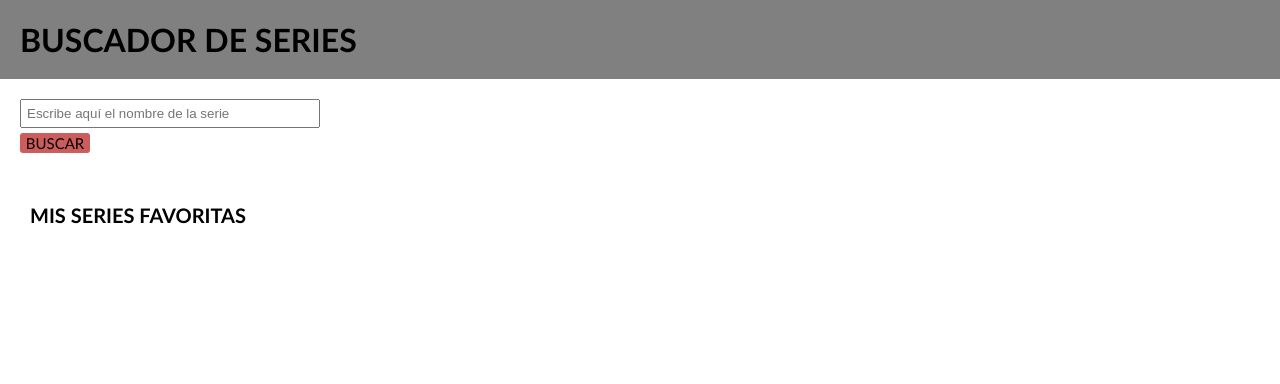
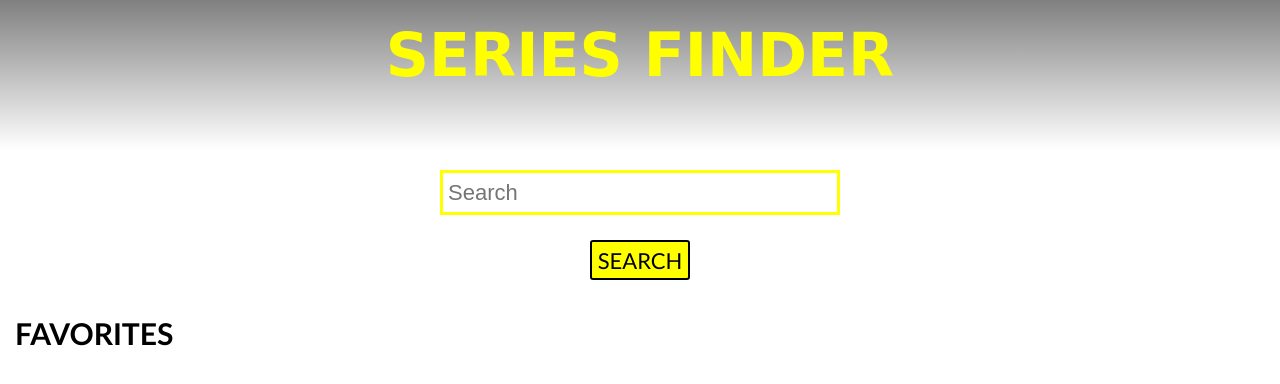
Before and after one commit to NataliaMigallon/Series-Finder, a plain HTML site: page index.html in a window 1280 px wide. Drawn offline with Linux system fonts and the light colour scheme; no server answers; a web font is replaced by a local one.

Commit message:
Change styles

```diff
--- a/index.html
+++ b/index.html
@@ -1,37 +1,41 @@
 <!DOCTYPE html>
-<html lang="es">
+<html lang="en">
   <head>
     <meta charset="UTF-8" />
     <meta http-equiv="X-UA-Compatible" content="IE=edge" />
     <meta name="viewport" content="width=device-width, initial-scale=1.0" />
-    <title>Buscador de series</title>
+    <title>Series Finder</title>
+    <link
+      href="https://fonts.googleapis.com/css2?family=Zilla+Slab+Highlight:wght@400;700&display=swap"
+      rel="stylesheet"
+    />
     <link rel="stylesheet" href="./styles/main.css" />
   </head>
   <body>
     <header class="header">
-      <h1 class="title">Buscador de series</h1>
+      <h1 class="title">Series Finder</h1>
     </header>
-    <main>
+    <main class="main">
       <div class="form-container">
         <form class="js-form">
-          <input
-            type="text"
-            name=""
-            id=""
-            placeholder="Escribe aquí el nombre de la serie"
-            class="filter__input js-input"
-            value=""
-          />
+          <label>
+            <input
+              type="text"
+              placeholder="Search"
+              class="filter__input js-input"
+              value=""
+            />
+          </label>
         </form>
-        <button class="button js-button">Buscar</button>
+        <button class="button js-button">Search</button>
       </div>
       <div class="series__container">
         <div class="favorites js-favorites-series">
-          <h2 class="favorites__title">Mis series favoritas</h2>
+          <h2 class="favorites__title">Favorites</h2>
           <ul class="js-favorites"></ul>
         </div>
-        <div class="movies">
-          <ul class="movies__list js-series-container"></ul>
+        <div class="series">
+          <ul class="series__list js-series-container"></ul>
         </div>
       </div>
     </main>
--- a/js/main.js
+++ b/js/main.js
@@ -36,7 +36,7 @@ buttonElement.addEventListener("click", getDataFromApi);
 
 // LOCAL STORAGE
 function setInLocalStorage() {
-  const stringFav = JSON.stringify(favorites); // convierte en string
+  const stringFav = JSON.stringify(favorites); // convierte en string el array
   localStorage.setItem("favorites", stringFav);
 }
 
@@ -50,6 +50,13 @@ function getFromLocalStorage() {
     favorites = arrayFav;
   }
 }
+//FILTRADO POR CADA TECLA PRESIONADA
+function handleFilter() {
+  renderFavorites();
+  getDataFromApi();
+  renderSeries();
+}
+inputElement.addEventListener("keyup", handleFilter);
 
 // RENDER
 function renderSeries() {
@@ -81,7 +88,7 @@ function listenSerieEvents() {
 // Retorna ID de la serie seleccionada
 
 function handleSerie(ev) {
-  const clickedSerieId = parseInt(ev.currentTarget.id); //
+  const clickedSerieId = parseInt(ev.currentTarget.id);
   const favoritesFoundIndex = favorites.findIndex(function (favorite) {
     return favorite.id === clickedSerieId;
   });
--- a/styles/main.css
+++ b/styles/main.css
@@ -5,57 +5,67 @@
   list-style-type: none;
 }
 .header {
-  background-color: grey;
+  background-image: linear-gradient(grey, white);
+  height: 100px;
 }
 .title {
-  font-family: "Gill Sans", "Gill Sans MT", Calibri, "Trebuchet MS", sans-serif;
+  font-family: "Zilla Slab Highlight", cursive;
+  font-size: 30px;
   padding: 20px;
   text-transform: uppercase;
+  text-align: center;
+  color: yellow;
 }
 .form-container {
+  display: flex;
+  flex-direction: column;
+  justify-content: center;
+  align-items: center;
   margin: 20px;
 }
 .filter__input {
   padding: 5px;
-  width: 300px;
+  width: 200px;
+  border: solid yellow 3px;
 }
 .button {
-  margin-top: 5px;
+  margin-top: 18px;
   border-style: none;
   border-radius: 3px;
-  background-color: indianred;
-  width: 70px;
-  height: 20px;
+  background-color: yellow;
+  border: solid black 2px;
+  width: 80px;
+  height: 35px;
   font-family: "Gill Sans", "Gill Sans MT", Calibri, "Trebuchet MS", sans-serif;
-  font-size: 15px;
+  font-size: 17px;
   text-transform: uppercase;
+  cursor: pointer;
 }
 .series__container {
   display: flex;
   flex-direction: row;
 }
-.favorites {
-  padding: 10px;
-}
-.favorites__title {
-  font-family: "Gill Sans", "Gill Sans MT", Calibri, "Trebuchet MS", sans-serif;
-  font-size: 20px;
-  padding: 20px;
-  text-transform: uppercase;
-}
-.movies {
+.series {
   width: 70vw;
 }
-.favorites {
-  width: 30vw;
-}
-.movies__list {
+.series__list {
   display: flex;
   flex-direction: row;
   justify-content: space-around;
   flex-wrap: wrap;
   margin: 20px;
   order: -1;
+}
+.favorites {
+  width: 30vw;
+  padding: 10px;
+  margin-right: 50px;
+}
+.favorites__title {
+  font-family: "Gill Sans", "Gill Sans MT", Calibri, "Trebuchet MS", sans-serif;
+  font-size: 20px;
+  padding: 5px;
+  text-transform: uppercase;
 }
 .item1 {
   background-color: grey;
@@ -65,22 +75,75 @@
   color: black;
   font-size: 16px;
   text-align: center;
+  cursor: pointer;
 }
 .item2 {
-  width: 180px;
+  width: 120px;
 }
 .item1.js-clicked {
-  background-color: black;
-  width: 120px;
+  background-color: pink;
+  width: 90px;
   margin: 10px;
   padding: 8px;
   font-family: "Gill Sans", "Gill Sans MT", Calibri, "Trebuchet MS", sans-serif;
-  color: grey;
+  color: black;
   text-align: center;
 }
 .item2.js-clicked {
-  width: 100px;
+  width: 70px;
 }
 .js-clicked {
   font-size: 14px;
 }
+@media all and (min-width: 768px) {
+  .header {
+    height: 150px;
+  }
+  .title {
+    font-size: 60px;
+  }
+  .filter__input {
+    padding: 5px;
+    width: 400px;
+    height: 45px;
+    font-size: 22px;
+  }
+  .button {
+    width: 100px;
+    height: 40px;
+    font-size: 22px;
+    margin-top: 25px;
+  }
+  .series__container {
+    display: flex;
+    flex-direction: row;
+    margin-right: 100px;
+  }
+  .series__list {
+    display: flex;
+    flex-direction: row;
+    justify-content: space-between;
+    flex-wrap: wrap;
+    margin: 20px;
+    order: -1;
+  }
+  .favorites__title {
+    font-size: 30px;
+  }
+  .item1 {
+    margin: 15px;
+  }
+  .item2 {
+    width: 220px;
+  }
+  .item1.js-clicked {
+    width: 150px;
+    margin: 20px;
+  }
+  .item2.js-clicked {
+    width: 130px;
+  }
+  .js-clicked {
+    font-size: 17px;
+  }
+}
```
